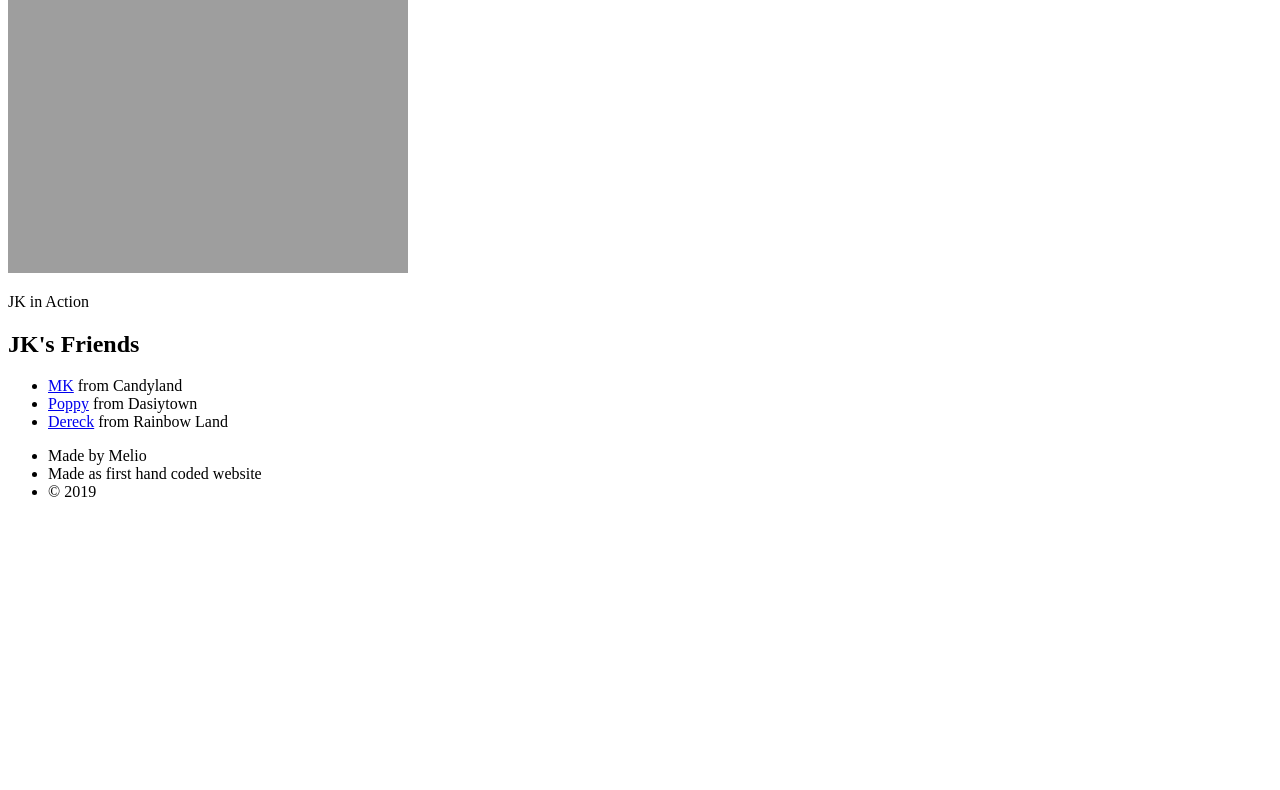
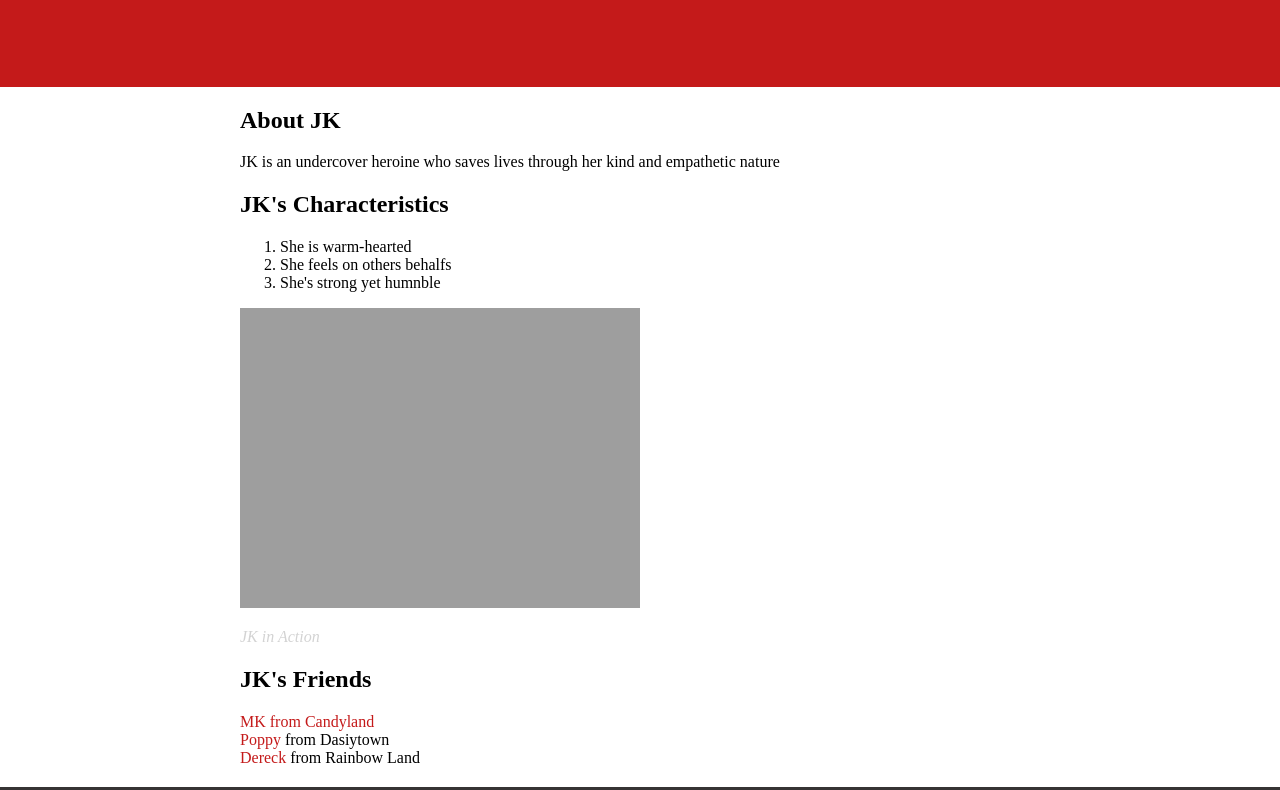
Before and after one commit to melichi-bliss/heroic, a plain HTML site: page index.html in a window 1280 px wide. Shown: the part 521-1311 px from the top of the page. Before the commit the page ends 1038 px from the top, so only its background shows below. Drawn offline with Linux system fonts and the light colour scheme; the site is published under a folder, as on GitHub Pages, so addresses that start at the root find nothing.

Commit message:
problem solving

```diff
--- a/CSS/hero.css
+++ b/CSS/hero.css
@@ -61,6 +61,5 @@ footer{
 }
 
 footer ul{
-
 	text-align: center;
 }
--- a/index.html
+++ b/index.html
@@ -2,7 +2,7 @@
 <html>
 <head>
 	<title>Heroine JK</title>
-	<link rel="stylesheet" href="/css/hero.css">
+	<link rel="stylesheet" href="css/hero.css">
 </head>
 <body>
 <div class="wrapper">
```
